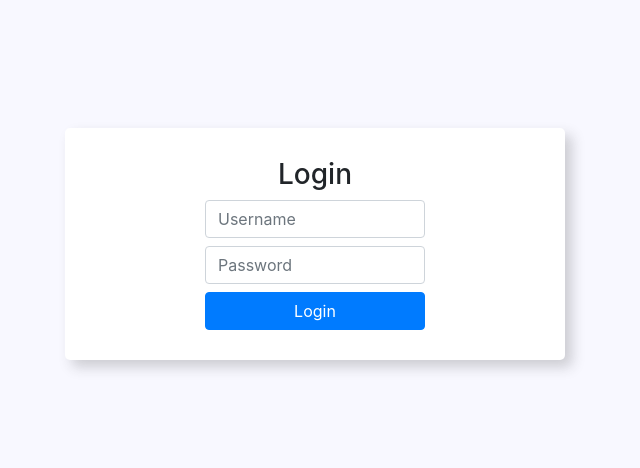
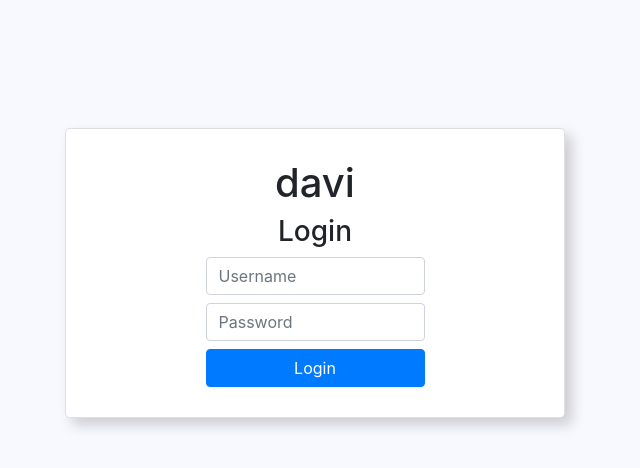
Before and after one commit to Davisralves/loja_virtual, a React (Create React App) app in the folder front-end/: page / in a window 1280 px wide. Shown: the top 468 px of the page, without its empty margins (325-965 px from the left). Built offline with nearby package versions, Linux system fonts and the light colour scheme.

Commit message:
adicionando contexto

```diff
--- a/front-end/src/Pages/Login/Login.tsx
+++ b/front-end/src/Pages/Login/Login.tsx
@@ -1,17 +1,37 @@
-import React from 'react';
-import './login.css';
+import React from "react";
+import "./login.css";
+import { useContext } from "react";
+import { UseUserContext } from '../../context/userContext';
 
 function Login() {
+  const user = useContext(UseUserContext().UserContext);
+  const handleClick = (e: React.MouseEvent<HTMLButtonElement, MouseEvent>) => {
+    e.preventDefault();
+    user.setUsername('Davi Alves');
+    console.log(user);
+  };
+
 	return (
-    <main className='main'>
-    <div className="app">
+		<main className="main">
+			<div className="card">
+        <h1>{user.username}</h1>
 				<h3 data-testid="title">Login</h3>
 				<form className="login">
-        <input type='email' className="form-control" id="username"  placeholder='Username'/>
+					<input
+						type="email"
+						className="form-control"
+						id="username"
+						placeholder="Username"
+					/>
 					<label htmlFor="username"></label>
-        <input type='password' className="form-control" id="password" placeholder='Password'/>
-        <label htmlFor="password" ></label>
-        <button className="btn btn-primary">Login</button>
+					<input
+						type="password"
+						className="form-control"
+						id="password"
+						placeholder="Password"
+					/>
+					<label htmlFor="password"></label>
+					<button onClick={(e) => handleClick(e)} className="btn btn-primary">Login</button>
 				</form>
 			</div>
 		</main>
--- a/front-end/src/Pages/Login/login.css
+++ b/front-end/src/Pages/Login/login.css
@@ -8,7 +8,7 @@ body {
 	justify-content: center;
 }
 
-.app {
+.card {
 	display: flex;
 	margin-top: 10%;
 	flex-direction: column;
--- /dev/null
+++ b/front-end/src/app.tsx
@@ -0,0 +1,23 @@
+import { BrowserRouter, Routes, Route } from "react-router-dom";
+import "./Styles/index.css";
+import 'bootstrap/dist/css/bootstrap.min.css';
+import Login from "./Pages";
+import reportWebVitals from "./reportWebVitals";
+import {UseUserContext} from "./context/userContext";
+export default function App() {
+  const {UserContext, value} = UseUserContext();
+  return (
+    <BrowserRouter>
+    <UserContext.Provider value={value}>
+      <Routes>
+        <Route path="/" element={<Login />} />
+      </Routes>
+    </UserContext.Provider>
+    </BrowserRouter>
+  )
+}
+
+// If you want to start measuring performance in your app, pass a function
+// to log results (for example: reportWebVitals(console.log))
+// or send to an analytics endpoint. Learn more: https://bit.ly/CRA-vitals
+reportWebVitals();
--- /dev/null
+++ b/front-end/src/context/userContext.ts
@@ -0,0 +1,17 @@
+import React, { useState, createContext } from "react"
+export interface user {
+    username: string,
+    admin: boolean,
+}
+
+export interface userContext extends user {
+  setUsername: Function,
+  setAdmin: Function,
+}
+
+export function UseUserContext(defaultValue: user = {username: 'davi', admin: false}) {
+  const [username, setUsername] = useState(defaultValue.username)
+  const [admin, setAdmin] = useState(defaultValue.admin)
+  const value: userContext = {username, setUsername, admin, setAdmin}
+  return {UserContext: createContext<userContext>(value), value};
+   };
--- a/front-end/src/index.tsx
+++ b/front-end/src/index.tsx
@@ -1,21 +1,7 @@
-import { BrowserRouter, Routes, Route } from "react-router-dom";
-import "./Styles/index.css";
-import 'bootstrap/dist/css/bootstrap.min.css';
-import Login from "./Pages";
-import reportWebVitals from "./reportWebVitals";
-import { render } from "react-dom";
-
-const rootElement = document.getElementById("root");
-render(
-	<BrowserRouter>
-		<Routes>
-			<Route path="/" element={<Login />} />
-		</Routes>
-	</BrowserRouter>,
-	rootElement
-);
-
-// If you want to start measuring performance in your app, pass a function
-// to log results (for example: reportWebVitals(console.log))
-// or send to an analytics endpoint. Learn more: https://bit.ly/CRA-vitals
-reportWebVitals();
+import App from './app';
+import { createRoot } from 'react-dom/client';
+const rootElement = document.getElementById("root") as Element | DocumentFragment;
+const container = createRoot(rootElement);
+  container.render(
+    <App />
+  );
```
Lines whose indentation alone changed are shown as unchanged.
